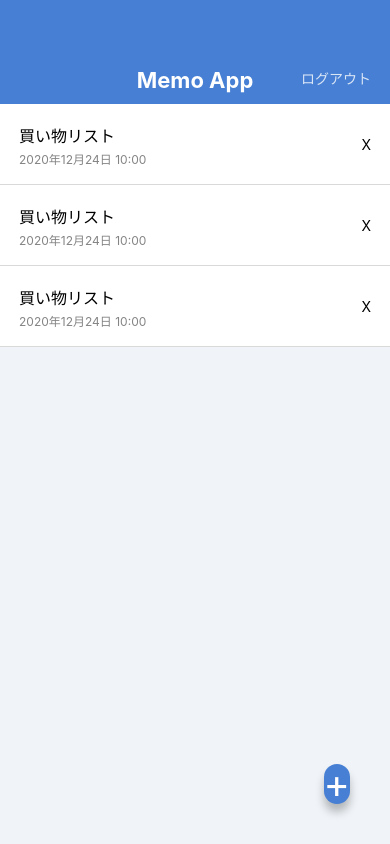
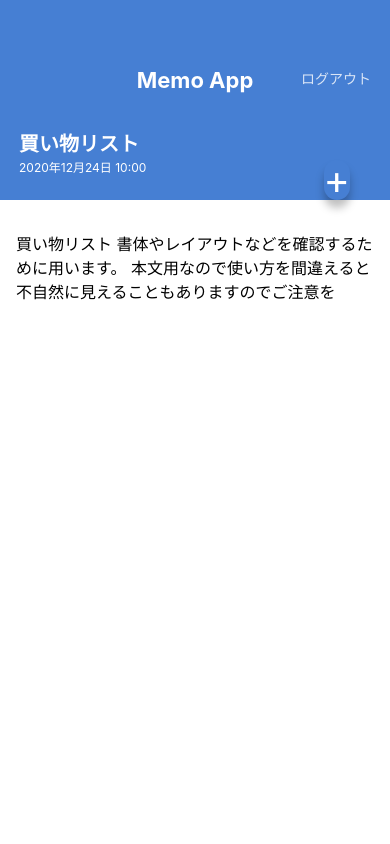
Before and after one commit to kazuki846/my-app, a React Native app: screen / in a window 390 px wide. Built offline with nearby package versions, Linux system fonts and the light colour scheme.

Commit message:
Create MemoDetailScreen

```diff
--- a/App.jsx
+++ b/App.jsx
@@ -1,23 +1,10 @@
 import React from 'react';
-import { StyleSheet, View } from 'react-native';
-import AppBar from './src/components/AppBar';
-import MemoList from './src/components/MemoList';
-import CircleButton from './src/components/CircleButton';
+import MemoListScreen from './src/screens/MemoListScreen';
+import MemoDetailScreen from './src/screens/MemoDetailScreen';
 
 export default function App() {
   return (
-    <View style={styles.container}>
-      <AppBar />
-      <MemoList />
-      <CircleButton>+</CircleButton>
 
-    </View>
+    <MemoDetailScreen />
   );
 }
-
-const styles = StyleSheet.create({
-  container: {
-    flex: 1,
-    backgroundColor: '#f0f4f8',
-  },
-});
--- a/src/components/CircleButton.jsx
+++ b/src/components/CircleButton.jsx
@@ -1,15 +1,24 @@
 import React from 'react';
 import { View, Text, StyleSheet } from 'react-native';
-import { string } from 'prop-types';
+import { string, shape } from 'prop-types';
 
 export default function CircleButton(props) {
-  const { children } = props;
+  const { children, style } = props;
   return (
-    <View style={styles.circleButton}>
+    <View style={[styles.circleButton, style]}>
       <Text style={styles.circleButtonLabel}>{children}</Text>
     </View>
   );
 }
+
+CircleButton.propTypes = {
+  children: string.isRequired,
+  style: shape(),
+};
+
+CircleButton.defaultProps = {
+  style: null,
+};
 
 CircleButton.propTypes = {
   children: string.isRequired,
--- /dev/null
+++ b/src/screens/MemoDetailScreen.jsx
@@ -0,0 +1,62 @@
+import React from 'react';
+import { View, ScrollView, Text, StyleSheet } from 'react-native';
+
+import AppBar from '../components/AppBar';
+import CircleButton from '../components/CircleButton';
+
+export default function MemoDetailScreen() {
+  return (
+    <View style={styles.container}>
+      <AppBar />
+      <View style={styles.memoHeader}>
+        <Text style={styles.memoTitle}>買い物リスト</Text>
+        <Text style={styles.memoDate}>2020年12月24日 10:00</Text>
+      </View>
+
+      <ScrollView style={styles.memoBody}>
+        <Text style={styles.memoText}>
+          買い物リスト
+          書体やレイアウトなどを確認するために用います。
+          本文用なので使い方を間違えると不自然に見えることもありますのでご注意を
+        </Text>
+      </ScrollView>
+
+      <CircleButton style={{ top: 160, bottom: 'auto' }}>+</CircleButton>
+
+    </View>
+  );
+}
+
+const styles = StyleSheet.create({
+  container: {
+    flex: 1,
+    backgroundColor: '#ffffff',
+  },
+  memoHeader: {
+    backgroundColor: '#467FD3',
+    height: 96,
+    justifyContent: 'center',
+    paddingVertical: 24,
+    paddingHorizontal: 19,
+  },
+  memoTitle: {
+    fontSize: 20,
+    color: '#ffffff',
+    fontWeight: 'bold',
+    lineHeight: 32,
+  },
+  memoDate: {
+    color: '#ffffff',
+    fontSize: 12,
+    lineHeight: 16,
+  },
+  memoBody: {
+    paddingVertical: 32,
+    paddingHorizontal: 16,
+  },
+  memoText: {
+    fontSize: 16,
+    lineHeight: 24,
+  },
+
+});
--- /dev/null
+++ b/src/screens/MemoListScreen.jsx
@@ -0,0 +1,23 @@
+import React from 'react';
+import { View, StyleSheet } from 'react-native';
+
+import AppBar from '../components/AppBar';
+import MemoList from '../components/MemoList';
+import CircleButton from '../components/CircleButton';
+
+export default function MemoListScreen() {
+  return (
+    <View style={styles.container}>
+      <AppBar />
+      <MemoList />
+      <CircleButton>+</CircleButton>
+    </View>
+  );
+}
+
+const styles = StyleSheet.create({
+  container: {
+    flex: 1,
+    backgroundColor: '#f0f4f8',
+  },
+});
```
